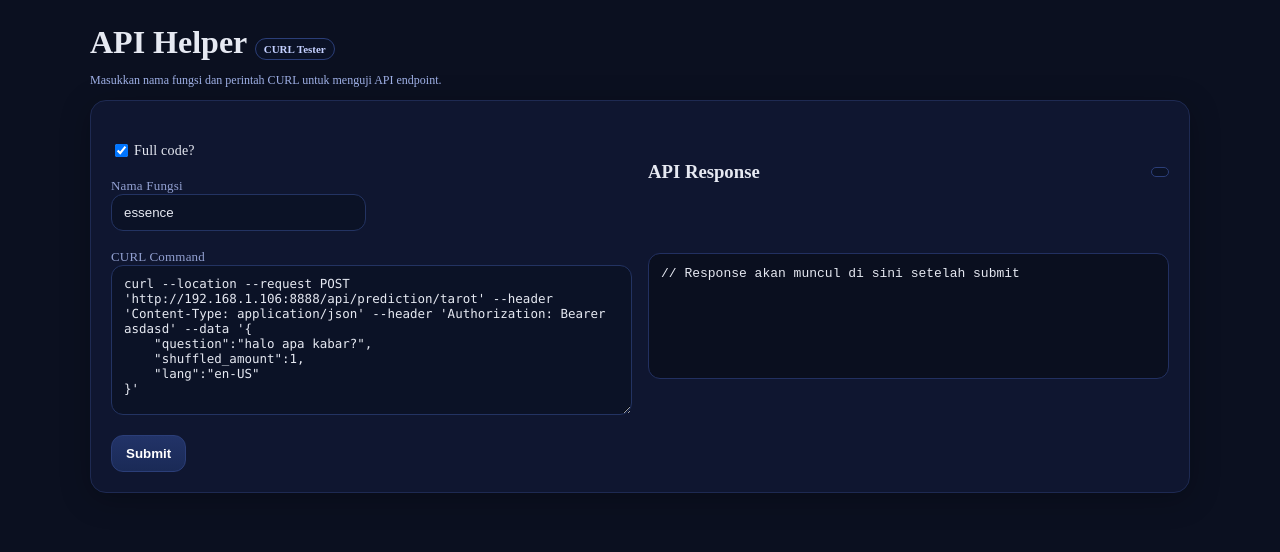
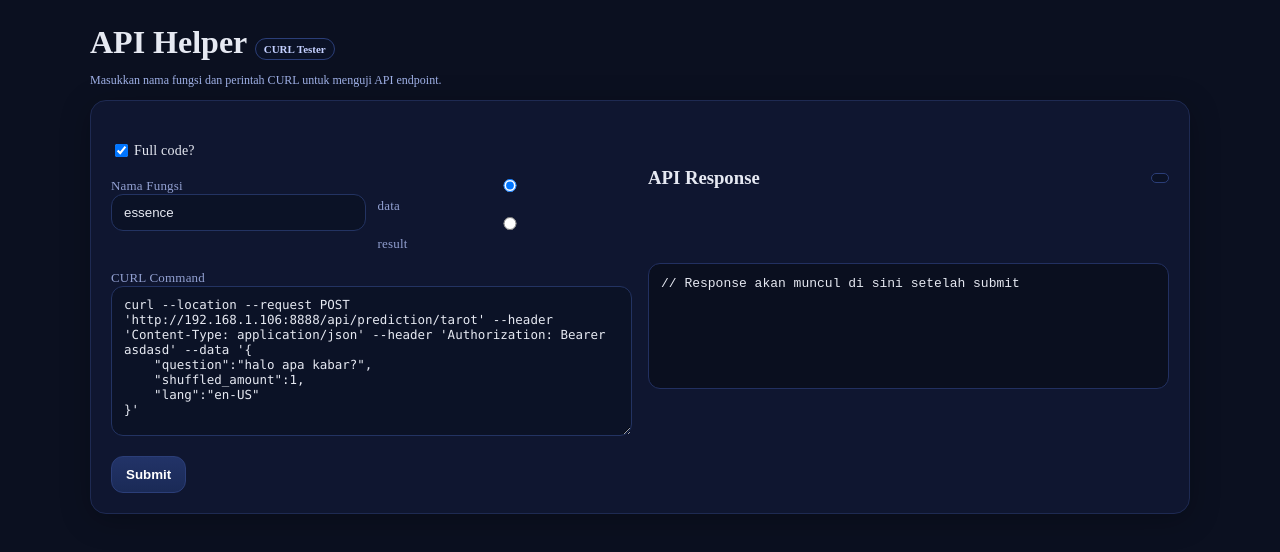
Before and after one commit to baagas0/api-helper, a Vue app: page / in a window 1280 px wide. Shown: the top 552 px of the page. Built offline with nearby package versions, Linux system fonts and the light colour scheme.

Commit message:
feat: add radio buttons for selecting response key and update handleSubmit to use selected key

```diff
--- a/src/App.vue
+++ b/src/App.vue
@@ -22,7 +22,12 @@
               <label>Nama Fungsi</label>
               <input v-model="fnName" placeholder="mis. fetchReports" />
             </div>
-
+            <div>
+              <input type="radio" id="data" value="data" v-model="resultKey" />
+              <label for="data">data</label>
+              <input type="radio" id="result" value="result" v-model="resultKey" />
+              <label for="result">result</label>
+            </div>
           </div>
           <div>
             <label>CURL Command</label>
@@ -95,6 +100,7 @@ const status = ref({ text: "", success: false, error: false, loading: false });
 const loading = ref(false);
 
 const fullCode = ref(true);
+const resultKey = ref('data');
 const result = ref("// Response akan muncul di sini setelah submit");
 const resultCode = ref("");
 const generatedTitle = ref("");
@@ -153,10 +159,10 @@ async function handleSubmit() {
       }
 
       const interfacePayload = isHavePayload ? convertJsonToTs(jcc.camelCaseKeys(payloadData), title + "Payload") : '';
-      const interfaceResponse = convertJsonToTs(res.data.result, title + "Response");
-      const interfaceReturn = convertJsonToTs(jcc.camelCaseKeys(res.data.result), title);
+      const interfaceResponse = convertJsonToTs(res.data[resultKey.value], title + "Response");
+      const interfaceReturn = convertJsonToTs(jcc.camelCaseKeys(res.data[resultKey.value]), title);
       const url = parsedCurl.url.split('api')[1];
-      const mappingCode = generateSnakeToCamelMapping(res.data.result, "res.data", 3);
+      const mappingCode = generateSnakeToCamelMapping(res.data[resultKey.value], "res.data", 3);
 
       const baseFunc = `
 ${fullCode.value ? "import coreHttps, { CoreHttpResponse } from '@/https/core';" : ''}
```
